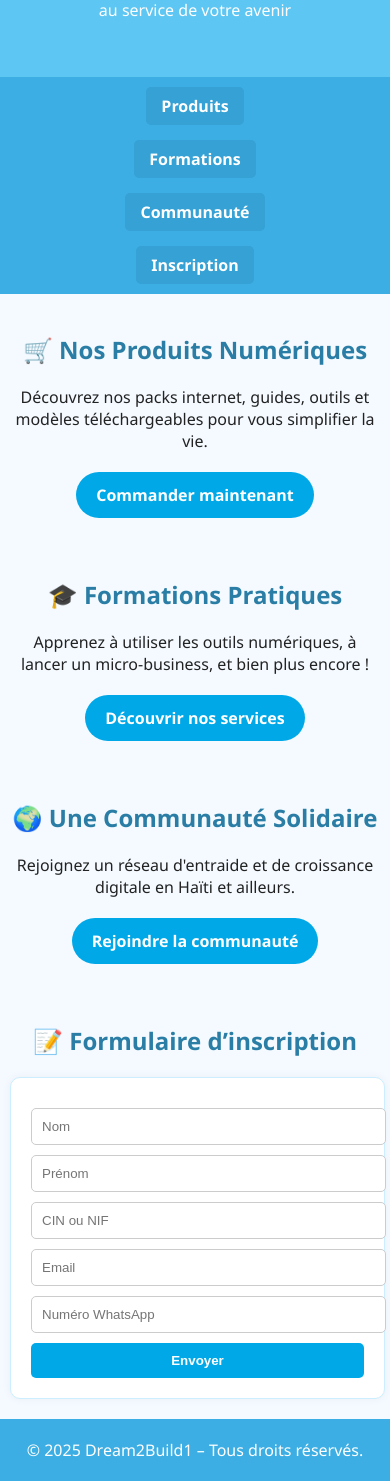
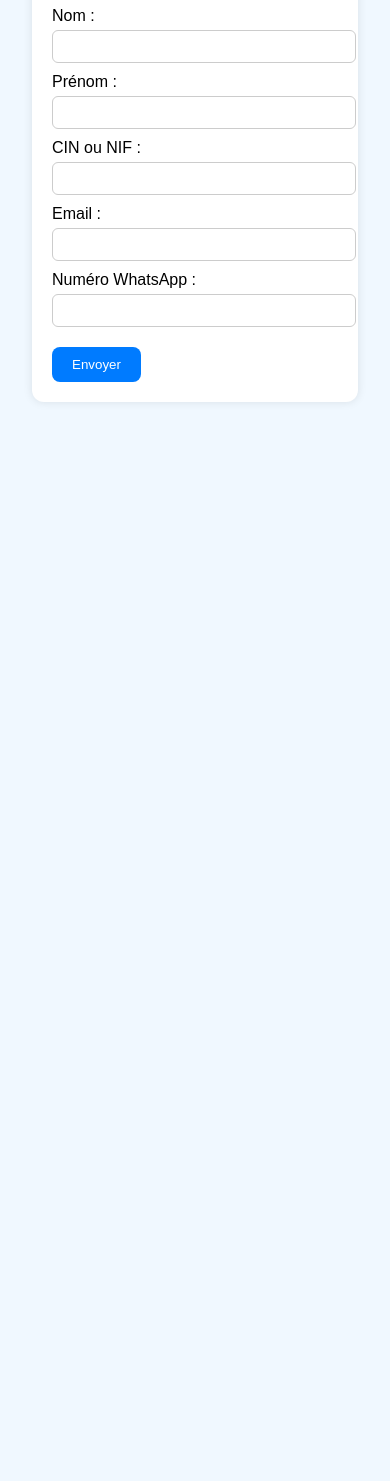
Before and after one commit to JID33/Beatrice, a plain HTML site: page index.html in a window 390 px wide. Shown: the part 141-1622 px from the top of the page. After the commit the page ends 844 px from the top, so only its background shows below. Drawn offline with Linux system fonts and the light colour scheme.

Commit message:
Update index.html

```diff
--- a/index.html
+++ b/index.html
@@ -1,254 +1,121 @@
 <!DOCTYPE html>
 <html lang="fr">
 <head>
-  <meta charset="UTF-8" />
-  <meta name="viewport" content="width=device-width, initial-scale=1.0"/>
-  <title>Dream2Build1 | Plateforme solidaire & digitale</title>
+  <meta charset="UTF-8">
+  <title>Formulaire D2B1</title>
   <style>
     body {
-      margin: 0;
-      font-family: 'Segoe UI', sans-serif;
-      background-color: #f4faff;
-      color: #222;
+      font-family: Arial, sans-serif;
+      margin: 2rem;
+      background: #f0f8ff;
     }
-    header {
-      background-color: #5ec6f2;
-      color: white;
-      padding: 40px 20px;
-      text-align: center;
+    .formulaire, .recu {
+      background: #fff;
+      padding: 20px;
+      border-radius: 12px;
+      box-shadow: 0 0 10px rgba(0,0,0,0.1);
+      margin-bottom: 20px;
     }
-    nav {
-      display: flex;
-      justify-content: center;
-      background-color: #3daee3;
-      padding: 10px;
-      flex-wrap: wrap;
-      gap: 15px;
+    label {
+      display: block;
+      margin-top: 10px;
     }
-    nav a {
-      color: white;
-      text-decoration: none;
-      font-weight: bold;
-      padding: 8px 15px;
-      border-radius: 5px;
-      background-color: #35a1d4;
-    }
-    .section {
-      padding: 40px 20px;
-      text-align: center;
-    }
-    .section h2 {
-      color: #2a7da5;
-    }
-    .cta-buttons {
-      display: flex;
-      justify-content: center;
-      flex-wrap: wrap;
-      gap: 15px;
-      margin-top: 20px;
-    }
-    .cta-buttons a {
-      padding: 12px 20px;
-      background-color: #00a8e8;
-      color: white;
-      text-decoration: none;
-      border-radius: 25px;
-      font-weight: bold;
-    }
-    .formulaire {
-      max-width: 500px;
-      margin: auto;
-      background-color: #ffffff;
-      border: 1px solid #cceeff;
-      padding: 30px;
-      border-radius: 10px;
-      box-shadow: 0 0 10px rgba(0,0,0,0.05);
-    }
-    .formulaire input, .formulaire button {
+    input {
       width: 100%;
-      padding: 10px;
-      margin-top: 10px;
-      border-radius: 5px;
+      padding: 8px;
+      margin-top: 5px;
+      border-radius: 6px;
       border: 1px solid #ccc;
     }
-    .formulaire button {
-      background-color: #00a8e8;
+    button {
+      margin-top: 20px;
+      padding: 10px 20px;
+      background-color: #007bff;
+      border: none;
       color: white;
-      font-weight: bold;
-      border: none;
+      border-radius: 8px;
       cursor: pointer;
     }
-    .recu {
+    .hidden {
       display: none;
-      background: #ffffff;
-      border: 1px solid #cceeff;
-      margin: 30px auto;
-      padding: 20px;
-      border-radius: 10px;
-      max-width: 500px;
-      text-align: left;
-      box-shadow: 0 0 10px rgba(0,0,0,0.1);
-    }
-    .recu h3 {
-      margin-top: 0;
-      color: #2a7da5;
-    }
-    .print-button {
-      display: block;
-      margin: 10px auto;
-      background-color: #0090c5;
-      color: white;
-      padding: 10px 20px;
-      border: none;
-      border-radius: 8px;
-      font-weight: bold;
-      cursor: pointer;
-    }
-    footer {
-      text-align: center;
-      padding: 20px;
-      background-color: #3daee3;
-      color: white;
-    }
-    @media screen and (max-width: 600px) {
-      header h1 {
-        font-size: 1.8em;
-      }
-      nav {
-        flex-direction: column;
-        align-items: center;
-      }
-      .section {
-        padding: 20px 10px;
-      }
-      .formulaire, .recu {
-        width: 90%;
-        padding: 20px;
-      }
     }
   </style>
 </head>
 <body>
+  <div class="formulaire">
+    <h2>Rejoindre la coopérative D2B1</h2>
+    <form id="d2b1Form">
+      <label>Nom :</label>
+      <input type="text" name="nom" required>
 
-<header>
-  <h1>Dream2Build1</h1>
-  <p>Une boutique solidaire et plateforme digitale au service de votre avenir</p>
-</header>
+      <label>Prénom :</label>
+      <input type="text" name="prenom" required>
 
-<nav>
-  <a href="#produits">Produits</a>
-  <a href="#formations">Formations</a>
-  <a href="#communaute">Communauté</a>
-  <a href="#inscription">Inscription</a>
-</nav>
+      <label>CIN ou NIF :</label>
+      <input type="text" name="cin" required>
 
-<section class="section" id="produits">
-  <h2>🛒 Nos Produits Numériques</h2>
-  <p>Découvrez nos packs internet, guides, outils et modèles téléchargeables pour vous simplifier la vie.</p>
-  <div class="cta-buttons">
-    <a href="#inscription">Commander maintenant</a>
-  </div>
-</section>
+      <label>Email :</label>
+      <input type="email" name="email" required>
 
-<section class="section" id="formations">
-  <h2>🎓 Formations Pratiques</h2>
-  <p>Apprenez à utiliser les outils numériques, à lancer un micro-business, et bien plus encore !</p>
-  <div class="cta-buttons">
-    <a href="#inscription">Découvrir nos services</a>
-  </div>
-</section>
+      <label>Numéro WhatsApp :</label>
+      <input type="text" name="whatsapp" required>
 
-<section class="section" id="communaute">
-  <h2>🌍 Une Communauté Solidaire</h2>
-  <p>Rejoignez un réseau d'entraide et de croissance digitale en Haïti et ailleurs.</p>
-  <div class="cta-buttons">
-    <a href="#inscription">Rejoindre la communauté</a>
-  </div>
-</section>
-
-<section class="section" id="inscription">
-  <h2>📝 Formulaire d’inscription</h2>
-  <form class="formulaire" onsubmit="sendForm(event)">
-    <input type="text" name="nom" placeholder="Nom" required />
-    <input type="text" name="prenom" placeholder="Prénom" required />
-    <input type="text" name="cin" placeholder="CIN ou NIF" required />
-    <input type="email" name="email" placeholder="Email" required />
-    <input type="text" name="whatsapp" placeholder="Numéro WhatsApp" required />
       <button type="submit">Envoyer</button>
     </form>
-</section>
-
-<div class="recu" id="recu">
-  <h3>📄 Reçu de soumission</h3>
-  <p><strong>Numéro de reçu :</strong> <span id="r_id"></span></p>
-  <p><strong>Nom :</strong> <span id="r_nom"></span></p>
-  <p><strong>Prénom :</strong> <span id="r_prenom"></span></p>
-  <p><strong>CIN/NIF :</strong> <span id="r_cin"></span></p>
-  <p><strong>Email :</strong> <span id="r_email"></span></p>
-  <p><strong>WhatsApp :</strong> <span id="r_whatsapp"></span></p>
-  <button class="print-button" onclick="window.print()">🖨️ Imprimer le reçu</button>
   </div>
 
-<footer>
-  &copy; 2025 Dream2Build1 – Tous droits réservés.
-</footer>
+  <div class="recu hidden" id="recu">
+    <h3>Reçu D2B1</h3>
+    <p id="recuContent"></p>
+    <button onclick="window.print()">Imprimer le reçu</button>
+  </div>
 
   <script>
-  function generateReceiptID() {
-    const today = new Date();
-    const yyyy = today.getFullYear();
-    const mm = String(today.getMonth() + 1).padStart(2, '0');
-    const dd = String(today.getDate()).padStart(2, '0');
-    const datePart = `${yyyy}${mm}${dd}`;
+    const form = document.getElementById("d2b1Form");
+    const recuDiv = document.getElementById("recu");
+    const recuContent = document.getElementById("recuContent");
 
-    const countKey = `receiptCount-${datePart}`;
-    let count = localStorage.getItem(countKey);
-    count = count ? parseInt(count) + 1 : 1;
-    localStorage.setItem(countKey, count);
-
-    const paddedCount = String(count).padStart(3, '0');
-    return `D2B1-${datePart}-${paddedCount}`;
-  }
-
-  function sendForm(event) {
-    event.preventDefault();
-    const form = event.target.closest("form");
-    const receiptID = generateReceiptID();
+    form.addEventListener("submit", function(e) {
+      e.preventDefault();
       const data = {
-      id: receiptID,
         nom: form.nom.value,
         prenom: form.prenom.value,
         cin: form.cin.value,
         email: form.email.value,
-      whatsapp: form.whatsapp.value
+        whatsapp: form.whatsapp.value,
+        id: "D2B1-" + new Date().toISOString().slice(0,10).replace(/-/g,"") + "-" + Math.floor(Math.random()*1000).toString().padStart(3,'0')
       };
 
-    fetch("https://script.google.com/macros/s/AKfycbzygsYr12TA5y9V4wEfoh7HcTyUUnp8AX8cA5Xm00PVRXnGwF225mNIwHcS8n2c820r5A/exec", {
+      fetch("https://script.google.com/macros/s/AKfycbzFHk8Ew8MrPtxHI0_RglEvBUDk24QPrCD2ZGwxJ7k592RnKQf_U9OsG_8rcWNT6j88/exec", {
         method: "POST",
         body: JSON.stringify(data),
         headers: {
           "Content-Type": "application/json"
         }
-    }).then(res => {
-      alert("Inscription envoyée avec succès !");
+      })
+      .then(res => res.text())
+      .then(res => {
+        if (res === "OK") {
+          recuContent.innerHTML = `
+            <strong>Numéro de reçu :</strong> ${data.id}<br>
+            <strong>Nom :</strong> ${data.nom}<br>
+            <strong>Prénom :</strong> ${data.prenom}<br>
+            <strong>CIN/NIF :</strong> ${data.cin}<br>
+            <strong>Email :</strong> ${data.email}<br>
+            <strong>WhatsApp :</strong> ${data.whatsapp}<br>
+            <strong>Date :</strong> ${(new Date()).toLocaleString()}
+          `;
+          recuDiv.classList.remove("hidden");
           form.reset();
-      afficherRecu(data);
-    }).catch(err => {
+        } else {
+          alert("Erreur lors de l'envoi.");
+        }
+      })
+      .catch(error => {
+        console.error("Erreur complète:", error);
         alert("Erreur lors de l’envoi. Vérifiez votre connexion.");
       });
-  }
-
-  function afficherRecu(data) {
-    document.getElementById("r_id").innerText = data.id;
-    document.getElementById("r_nom").innerText = data.nom;
-    document.getElementById("r_prenom").innerText = data.prenom;
-    document.getElementById("r_cin").innerText = data.cin;
-    document.getElementById("r_email").innerText = data.email;
-    document.getElementById("r_whatsapp").innerText = data.whatsapp;
-    document.getElementById("recu").style.display = "block";
-    window.scrollTo({ top: document.body.scrollHeight, behavior: 'smooth' });
-  }
+    });
   </script>
-
 </body>
 </html>
```
Lines whose indentation alone changed are shown as unchanged.
